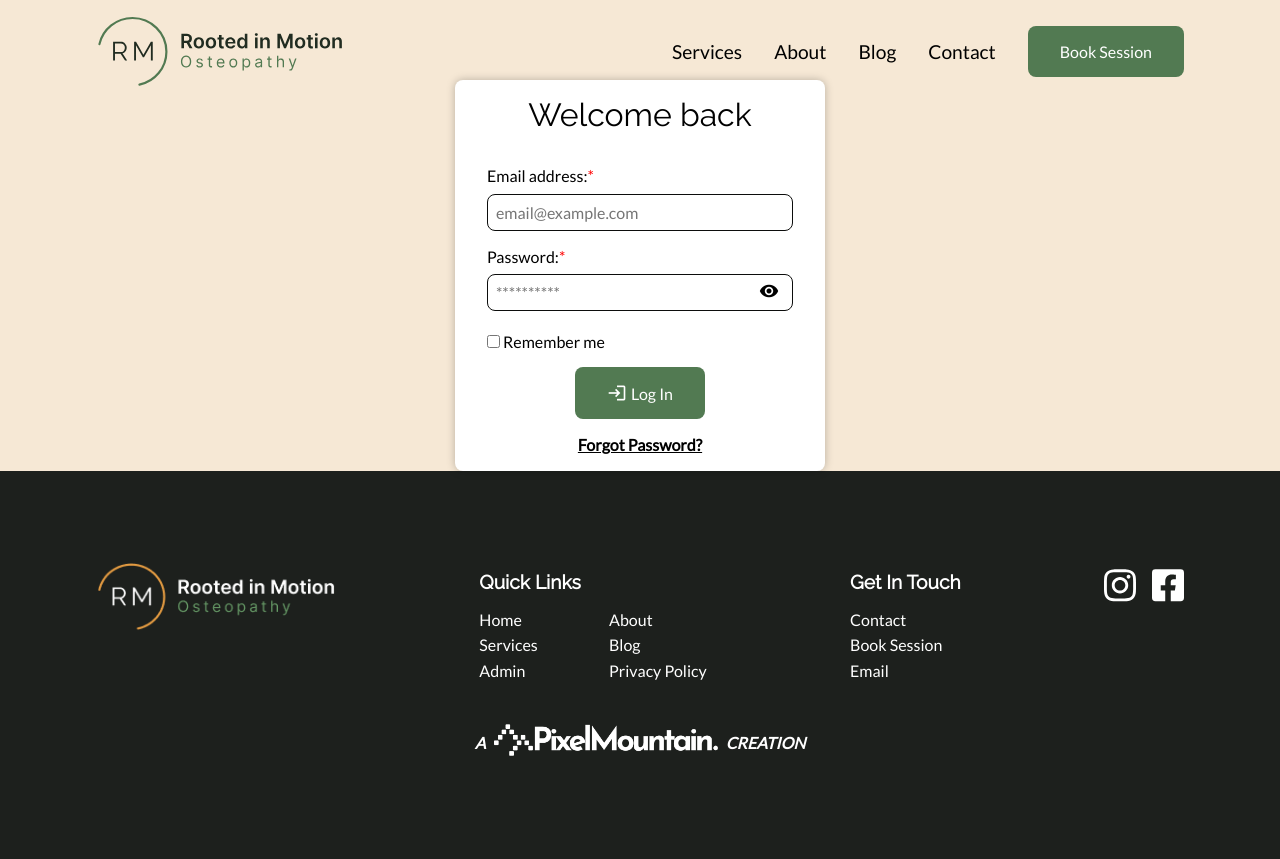
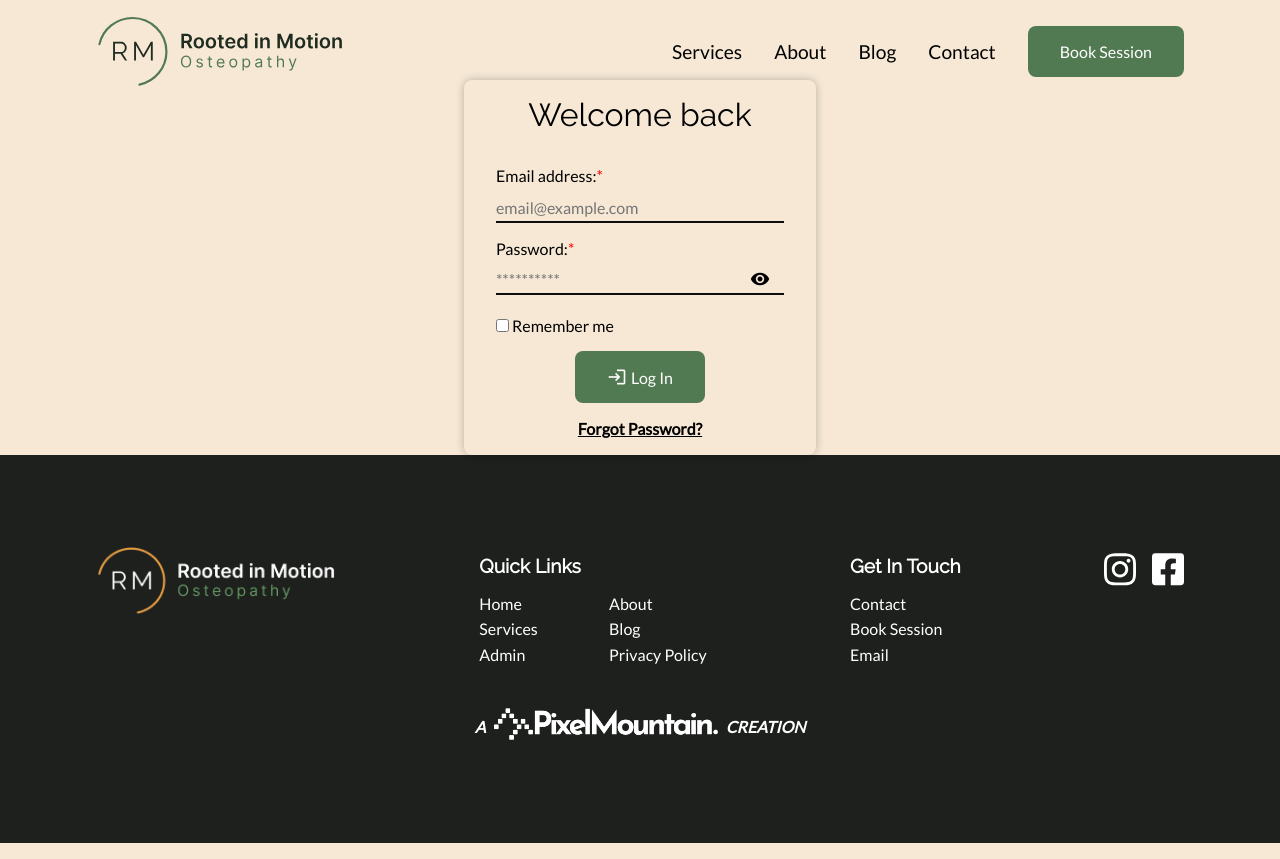
Before and after one commit to PullRequestTimeout/rooted-in-motion-2.0, a SvelteKit app: page /blog/admin in a window 1280 px wide. Built offline with nearby package versions, Linux system fonts and the light colour scheme; no server answers; the database is empty.

Commit message:
:bento: Added Oswald typeface to global access

```diff
--- a/static/global.css
+++ b/static/global.css
@@ -37,6 +37,16 @@
 	src:
 		url("/assets/fonts/Lato-Light.woff2") format("woff2"),
 		url("/assets/fonts/Lato-Light.woff") format("woff");
+	font-display: swap;
+}
+
+@font-face {
+	font-family: "Oswald";
+	font-weight: 700;
+	font-style: normal;
+	src:
+		url("/assets/fonts/Oswald-Bold.woff2") format("woff2"),
+		url("/assets/fonts/Oswald-Bold.woff") format("woff");
 	font-display: swap;
 }
 
@@ -168,15 +178,19 @@ button {
 	}
 }
 
+@media screen and (min-width: 640px) {
+	:root {
+		/* Spacing */
+		--padding-inline: 2rem;
+	}
+}
+
 @media screen and (min-width: 768px) {
 	:root {
 		/* Font sizes */
 		--font-heading-s: 2rem;
 		--font-heading-m: 2.5rem;
 		--font-heading-l: 3rem;
-
-		/* Spacing */
-		--padding-inline: 2rem;
 	}
 }
 
@@ -355,25 +369,26 @@ input {
 }
 
 .text-input {
-	border: 1px solid var(--color-black, #000);
-	border-radius: var(--spacing-s);
-	padding: var(--spacing-s);
+	border: none;
+	border-bottom: 2px solid var(--color-black, #000);
+	padding: 0.25rem 0;
 	width: 100%;
 	font-size: var(--font-body-s);
 	transition: border-color 0.2s ease-in-out;
+	background-color: transparent;
 }
 
 .text-input:focus-visible {
-	border-color: var(--color-primary, blue);
-	outline: 1px solid var(--color-primary, blue);
-	transition: none;
+	border-color: var(--color-bronze-2);
+	outline: none;
 }
+
 .text-input:user-invalid {
 	border-color: var(--color-error, red);
 }
 
 .surface {
-	background-color: var(--color-white);
+	background-color: var(--color-bronze-5);
 	border-radius: 0.5rem;
 	box-shadow: 0 0 0.5rem rgba(0, 0, 0, 0.25);
 	padding: var(--spacing-m) var(--spacing-l);
```
